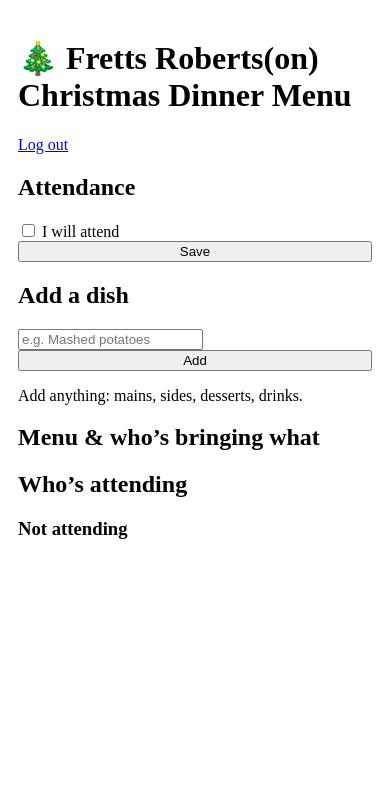
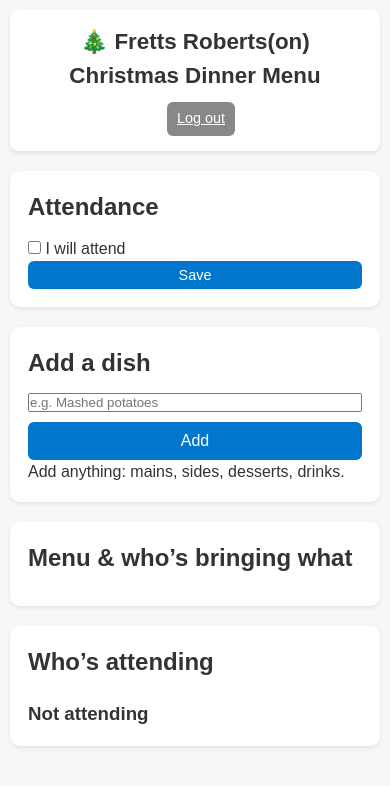
Before and after one commit to gfretts/Christmas-dinner-app, a website: page public/menu.html in a window 390 px wide. Drawn offline with Linux system fonts and the light colour scheme; no server answers.

Commit message:
fix style sheet

```diff
--- a/public/styles.css
+++ b/public/styles.css
@@ -1,41 +1,164 @@
-/* Responsive Layout */
-@media screen and (max-width: 600px) {
+/* ------------------------------
+   GLOBAL RESET & BASE STYLES
+--------------------------------*/
+* {
+  margin: 0;
+  padding: 0;
+  box-sizing: border-box;
+}
+
+body {
+  font-family: Arial, sans-serif;
+  background: #f7f7f7;
+  padding: 20px;
+  color: #333;
+  line-height: 1.5;
+}
+
+/* ------------------------------
+   TOP BAR
+--------------------------------*/
+.top-bar {
+  display: flex;
+  justify-content: space-between;
+  align-items: center;
+  background: #ffffff;
+  padding: 15px;
+  border-radius: 8px;
+  margin-bottom: 20px;
+  box-shadow: 0 2px 4px rgba(0,0,0,0.1);
+}
+
+.top-bar h1 {
+  font-size: 1.4rem;
+  margin: 0;
+}
+
+.top-bar-right {
+  display: flex;
+  align-items: center;
+  gap: 12px;
+}
+
+/* ------------------------------
+   CONTAINER & CARDS
+--------------------------------*/
+.container {
+  max-width: 700px;
+  margin: 0 auto;
+}
+
+.card {
+  background: white;
+  padding: 18px;
+  border-radius: 10px;
+  margin-bottom: 20px;
+  box-shadow: 0 2px 4px rgba(0,0,0,0.08);
+}
+
+.card h2 {
+  margin-bottom: 12px;
+}
+
+/* ------------------------------
+   BUTTONS & FORMS
+--------------------------------*/
+button,
+.button {
+  background: #0077cc;
+  color: white;
+  border: none;
+  padding: 10px 14px;
+  border-radius: 6px;
+  cursor: pointer;
+  font-size: 1rem;
+}
+
+.button.secondary {
+  background: #888;
+}
+
+button.small,
+.button.small {
+  padding: 6px 10px;
+  font-size: 0.9rem;
+}
+
+button:hover,
+.button:hover {
+  background: #005fa3;
+}
+
+.inline-form {
+  display: flex;
+  gap: 10px;
+}
+
+.inline-form input {
+  flex: 1;
+}
+
+/* ------------------------------
+   DISH LISTS
+--------------------------------*/
+.dish-list {
+  list-style: none;
+  padding: 0;
+}
+
+.dish-item {
+  background: #fafafa;
+  padding: 12px;
+  margin-bottom: 10px;
+  border-radius: 8px;
+  display: flex;
+  justify-content: space-between;
+  align-items: center;
+}
+
+.dish-actions {
+  display: flex;
+  gap: 8px;
+}
+
+.tag.claimed {
+  background: #d1ffd1;
+  padding: 4px 8px;
+  border-radius: 6px;
+  font-size: 0.85rem;
+}
+
+/* ------------------------------
+   RESPONSIVE (MOBILE)
+--------------------------------*/
+@media (max-width: 600px) {
   body {
     padding: 10px;
   }
 
-  /* Only collapse tables on true small screens */
-  table.responsive {
-    border: 0;
+  .top-bar {
+    flex-direction: column;
+    gap: 10px;
+    text-align: center;
   }
 
-  table.responsive thead {
-    display: none;
+  .inline-form {
+    flex-direction: column;
   }
 
-  table.responsive tr {
-    display: block;
-    margin-bottom: 15px;
-    background: white;
-    padding: 10px;
-    border-radius: 8px;
+  .dish-item {
+    flex-direction: column;
+    align-items: flex-start;
+    gap: 10px;
   }
 
-  table.responsive td {
-    display: block;
-    border: none;
-    padding: 8px 0;
+  .dish-actions {
+    width: 100%;
+    flex-direction: column;
   }
 
-  table.responsive td::before {
-    content: attr(data-label);
-    font-weight: bold;
-    display: block;
-    margin-bottom: 4px;
-    color: #555;
-  }
-
-  button {
+  button,
+  .button {
     width: 100%;
   }
 }
```
